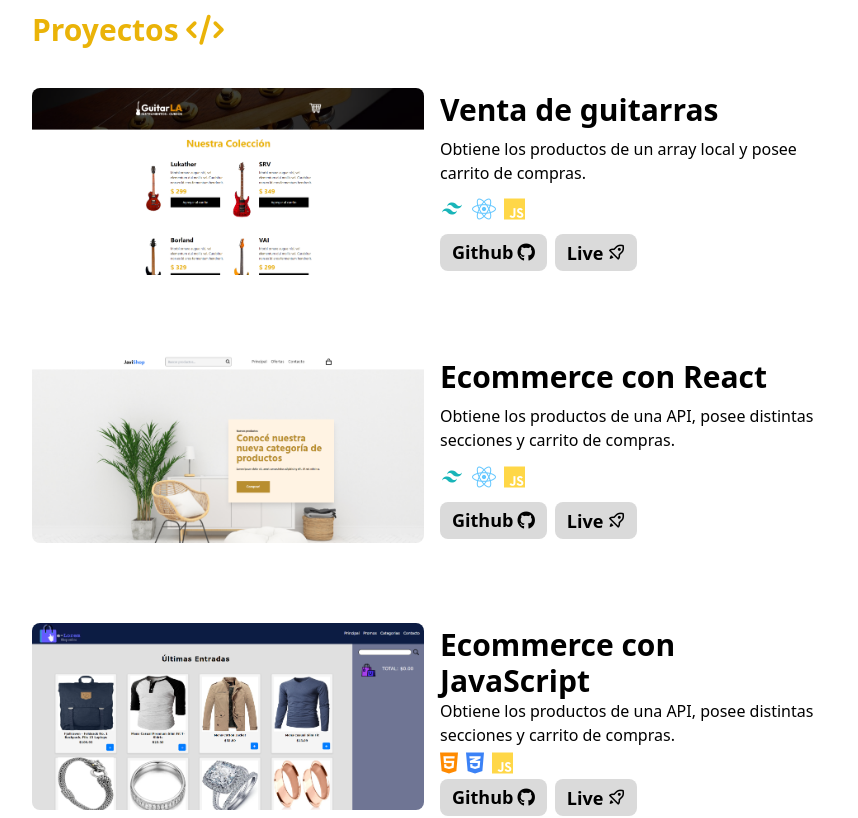
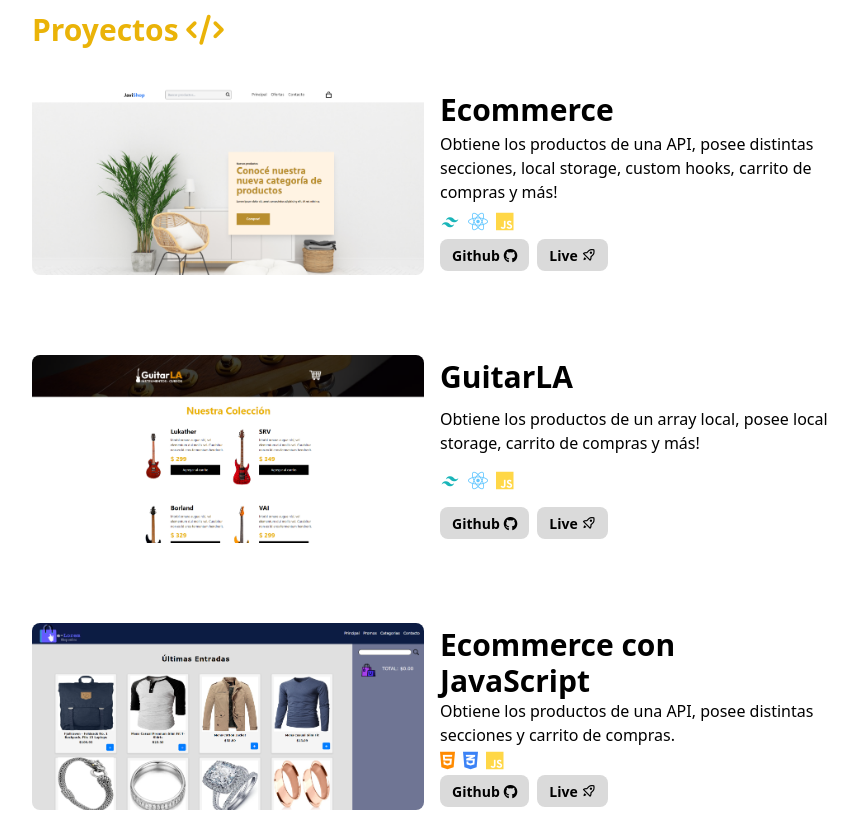
Before and after one commit to codebyjavi/portfolio, a React (Vite) app: page / in a window 1280 px wide. Shown: the part 320-1138 px from the top of the page, without its empty margins (208-1066 px from the left). Built offline with nearby package versions, Linux system fonts and the light colour scheme.

Commit message:
update proyectos

```diff
--- a/src/App.jsx
+++ b/src/App.jsx
@@ -7,7 +7,7 @@ import Header from "./components/Header/Header";
 
 function App() {
   return (
-    <div className={`bg-white dark:bg-slate-800 min-h-screen`}>
+    <div className={`bg-white dark:bg-slate-900 min-h-screen`}>
       <div className={`w-full max-w-[800px] mx-auto`}>
         <Header/>
         <Hero/>
--- a/src/components/Header/Header.jsx
+++ b/src/components/Header/Header.jsx
@@ -4,7 +4,7 @@ import ThemeBtn from './Theme/Theme';
 
 function Header() {
   return (
-    <div className="sticky top-0 flex justify-end py-2 items-center md:py-5 bg-white/80 dark:bg-slate-800/80">
+    <div className="sticky top-0 flex justify-end py-2 items-center md:py-5 bg-white/80 dark:bg-slate-900/80">
       <ThemeBtn/>
     </div>
   );
--- a/src/components/Projects/LargeProjectCard.jsx
+++ b/src/components/Projects/LargeProjectCard.jsx
@@ -8,8 +8,8 @@ function LargeProjectCard({live, repo, srcImg, iClassName1, iClassName2, iClassN
             <img className="rounded-lg" src={srcImg} alt="imagen del ecommerce" loading="lazy"/>
         </a>
         <div className="flex flex-col justify-between gap-3 md:gap-0 md:py-1">
-            <h3 className="text-black dark:text-neutral-200 text-2xl md:text-3xl font-bold">{h3}</h3>
-            <p className="text-black dark:text-neutral-200 ">{paragraph}</p>
+            <h3 className="text-black dark:text-neutral-200 text-xl md:text-3xl font-bold">{h3}</h3>
+            <p className="text-black dark:text-neutral-200">{paragraph}</p>
             <div className="flex gap-2">
                 <i className={iClassName1}></i>
                 <i className={iClassName2}></i>
@@ -17,12 +17,12 @@ function LargeProjectCard({live, repo, srcImg, iClassName1, iClassName2, iClassN
             </div>
             <div className="flex gap-2">
                 <a className="text-black hover:scale-[1.02] font-bold py-1 px-3 my-auto bg-[#dadada] rounded-lg" href={repo} target="_blank">
-                    <span className="pr-1 text-md md:text-lg">Github</span>
-                    <i className="fa-brands fa-github text-md md:text-lg"></i>
+                    <span className="pr-1 text-sm md:text-md">Github</span>
+                    <i className="fa-brands fa-github text-sm md:text-md"></i>
                 </a>
                 <a className="text-black hover:scale-[1.02] font-bold py-1 px-3 my-auto bg-[#dadada] rounded-lg" href={live} target="_blank">
-                    <span className="pr-1 text-md md:text-lg">Live</span>
-                    <i className='bx bx-rocket text-md md:text-lg'></i>
+                    <span className="pr-1 text-sm md:text-md">Live</span>
+                    <i className='bx bx-rocket text-sm md:text-md'></i>
                 </a>
             </div>
         </div>
--- a/src/components/Projects/Projects.jsx
+++ b/src/components/Projects/Projects.jsx
@@ -12,34 +12,34 @@ function Proyectos() {
       <div className="flex flex-col gap-20 mb-20">
 
         <LargeProjectCard
+          live="https://ecommerce-react-javxdev.netlify.app/"
+          repo="https://github.com/javxdev/ecommerce-react"
+          srcImg={reactEcommerce}
+          iClassName1="bx bxl-tailwind-css text-[#19B5B9] text-lg md:text-xl"
+          iClassName2="fa-brands fa-react text-[#64C7FF] text-lg md:text-xl"
+          iClassName3="fa-brands fa-js text-[#FFD747] text-lg md:text-xl"
+          h3="Ecommerce"
+          paragraph="Obtiene los productos de una API, posee distintas secciones, local storage, custom hooks, carrito de compras y más!"
+        />
+
+        <LargeProjectCard
           live="https://guitar-react-javi.netlify.app/"
           repo="https://github.com/javxdev/guitar-react"
           srcImg={guitarLA}
-          iClassName1="bx bxl-tailwind-css text-[#19B5B9] text-lg md:text-2xl"
-          iClassName2="fa-brands fa-react text-[#64C7FF] text-lg md:text-2xl"
-          iClassName3="fa-brands fa-js text-[#FFD747] text-lg md:text-2xl"
-          h3="Venta de guitarras"
-          paragraph="Obtiene los productos de un array local y posee carrito de compras."
-        />
-
-        <LargeProjectCard
-          live="https://ecommerce-react-javxdev.netlify.app/"
-          repo="https://github.com/javxdev/ecommerce-react"
-          srcImg={reactEcommerce}
-          iClassName1="bx bxl-tailwind-css text-[#19B5B9] text-lg md:text-2xl"
-          iClassName2="fa-brands fa-react text-[#64C7FF] text-lg md:text-2xl"
-          iClassName3="fa-brands fa-js text-[#FFD747] text-lg md:text-2xl"
-          h3="Ecommerce con React"
-          paragraph="Obtiene los productos de una API, posee distintas secciones y carrito de compras."
+          iClassName1="bx bxl-tailwind-css text-[#19B5B9] text-lg md:text-xl"
+          iClassName2="fa-brands fa-react text-[#64C7FF] text-lg md:text-xl"
+          iClassName3="fa-brands fa-js text-[#FFD747] text-lg md:text-xl"
+          h3="GuitarLA"
+          paragraph="Obtiene los productos de un array local, posee local storage, carrito de compras y más!"
         />
 
         <LargeProjectCard
           live="https://ecommerceteam.netlify.app/"
           repo="https://github.com/javier-it/proyecto-CODO"
           srcImg={ecommercePhoto}
-          iClassName1="fa-brands fa-html5 text-[#FF8A00] text-lg md:text-2xl"
-          iClassName2="fa-brands fa-css3-alt text-blue-500 text-lg md:text-2xl"
-          iClassName3="fa-brands fa-js text-[#FFD747] text-lg md:text-2xl"
+          iClassName1="fa-brands fa-html5 text-[#FF8A00] text-lg md:text-xl"
+          iClassName2="fa-brands fa-css3-alt text-blue-500 text-lg md:text-xl"
+          iClassName3="fa-brands fa-js text-[#FFD747] text-lg md:text-xl"
           h3="Ecommerce con JavaScript"
           paragraph="Obtiene los productos de una API, posee distintas secciones y carrito de compras."
           />
```
